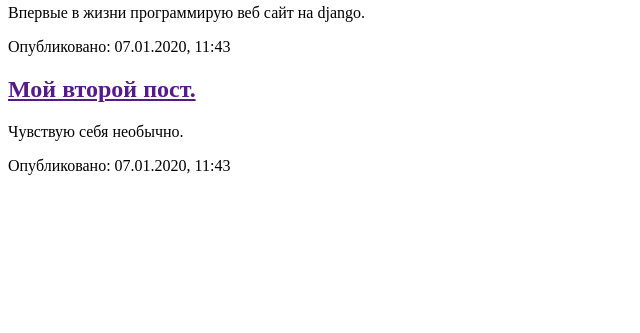
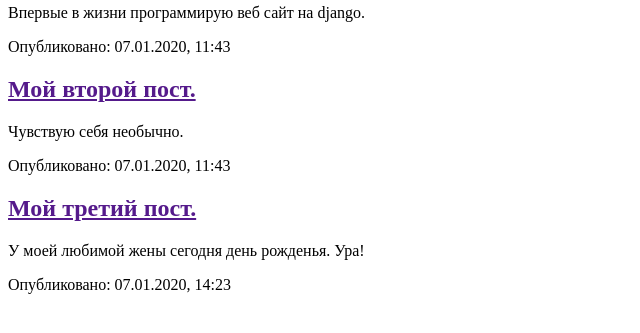
Before and after one commit to Edgesors/my-first-blog, a Django app: page / in a window 1280 px wide. Shown: the part 147-480 px from the top of the page, without its empty margins (0-640 px from the left). Run offline with Django 3.2, Linux system fonts and the light colour scheme.

Commit message:
My django app, first commit

```diff
--- a/blog/templates/blog/post_list.html
+++ b/blog/templates/blog/post_list.html
@@ -21,5 +21,11 @@
 
         <div>
           <p>Опубликовано: 07.01.2020, 11:43</p>
+          <h2><a href="">Мой третий пост.</a></h2>
+          <p>У моей любимой жены сегодня день рожденья. Ура!</p>
+        </div>
+
+        <div>
+          <p>Опубликовано: 07.01.2020, 14:23</p>
     </body>
 </html>
```
